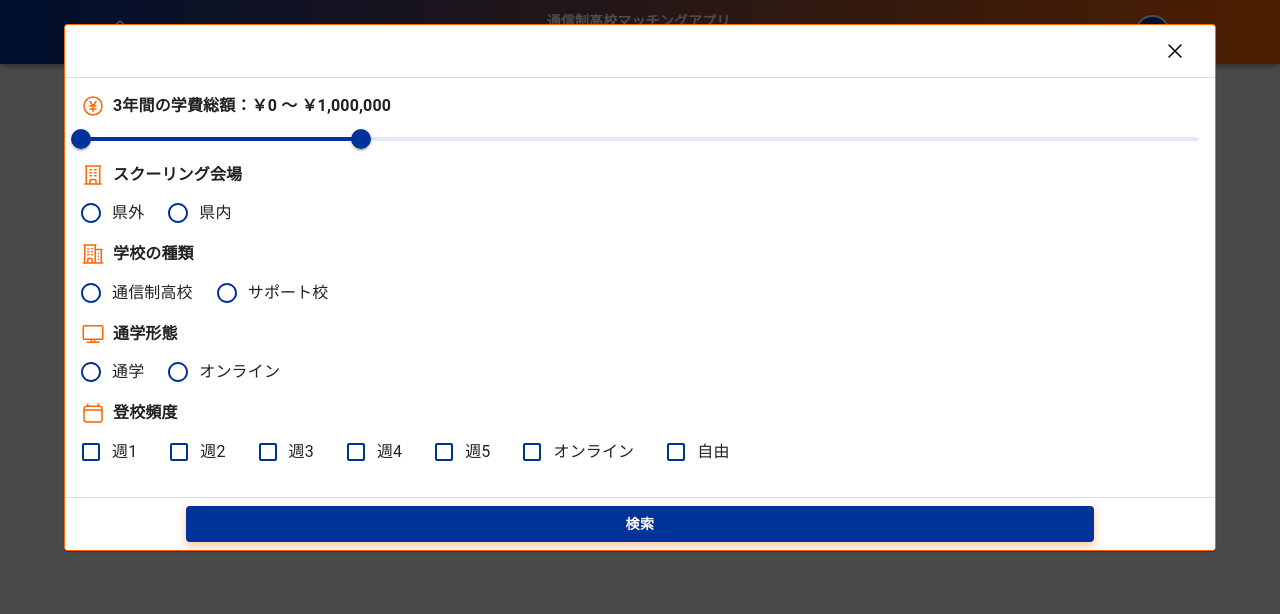
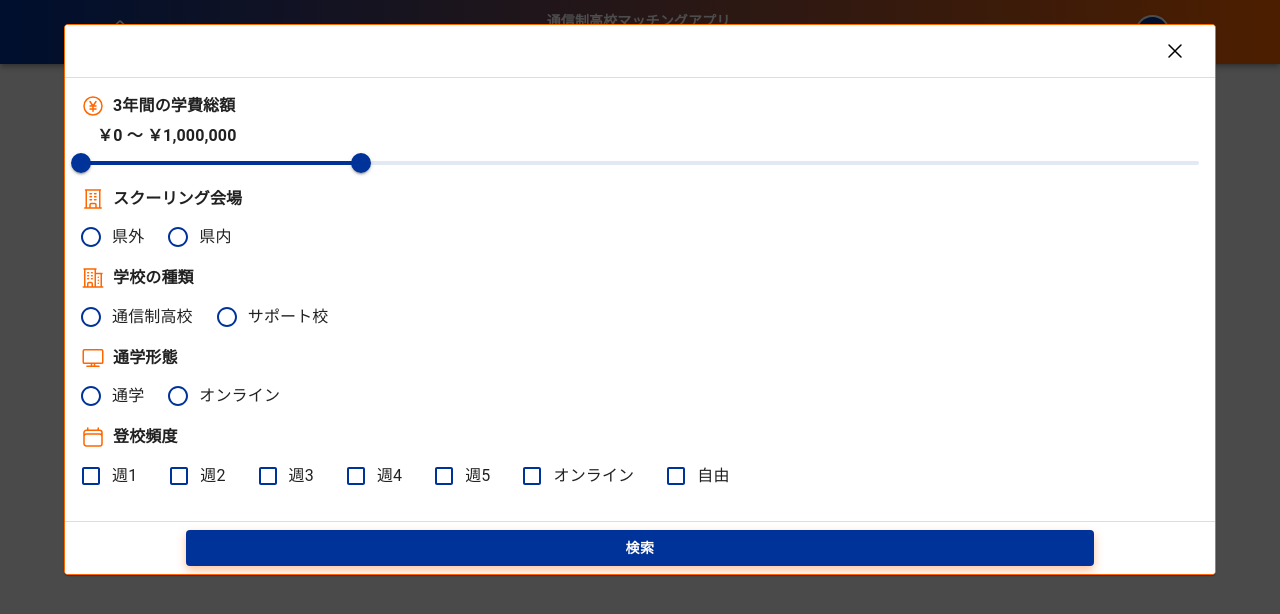
Before and after one commit to Sug1re/correspondence-app, a Next.js app: page /search in a window 1280 px wide. Both pictures are taken after a click on the button "検索". Shown: the top 614 px of the page. Built offline with nearby package versions, Linux system fonts and the light colour scheme; no server answers; the database is empty.

Commit message:
SchoolCardListにattendanceFrequencyを可視化

```diff
--- a/app/search/page.tsx
+++ b/app/search/page.tsx
@@ -26,8 +26,7 @@ const SearchResultPage = () => {
       attendanceFrequency: rawParams.attendanceFrequency,
     }),
     [
-      rawParams.totalTuitionFeeValue?.[0],
-      rawParams.totalTuitionFeeValue?.[1],
+      rawParams.totalTuitionFeeValue,
       rawParams.movingOutsideThePrefecture,
       rawParams.commutingStyle,
       rawParams.highSchool,
--- a/components/Form.tsx
+++ b/components/Form.tsx
@@ -215,8 +215,10 @@ const Form: React.FC<FormProps> = ({ handleClose }) => {
                       d="m9 7.5 3 4.5m0 0 3-4.5M12 12v5.25M15 12H9m6 3H9m12-3a9 9 0 1 1-18 0 9 9 0 0 1 18 0Z"
                     />
                   </svg>
-                  3年間の学費総額：￥
-                  {totalTuitionFeeValue[0].toLocaleString("ja-JP")} 〜 ￥
+                  3年間の学費総額
+                </Typography>
+                <Typography sx={{ fontWeight: 600, ml: 2 }}>
+                  ￥{totalTuitionFeeValue[0].toLocaleString("ja-JP")} 〜 ￥
                   {totalTuitionFeeValue[1].toLocaleString("ja-JP")}
                 </Typography>
                 <Controller
--- a/components/SchoolCardList.tsx
+++ b/components/SchoolCardList.tsx
@@ -113,6 +113,16 @@ const SchoolCardList: React.FC<SchoolCardListProps> = ({ schools }) => {
                   }}
                 >
                   {school.course || "コース情報なし"}
+
+                  {school.attendanceFrequency?.length > 0 && (
+                    <Box component="span" sx={{ ml: 1, color: "#003399" }}>
+                      {school.attendanceFrequency.map((freq, index) => (
+                        <Box key={index} component="span" sx={{ mr: 0.5 }}>
+                          #{freq}
+                        </Box>
+                      ))}
+                    </Box>
+                  )}
                 </Typography>
 
                 {/* 学費総額 */}
```
